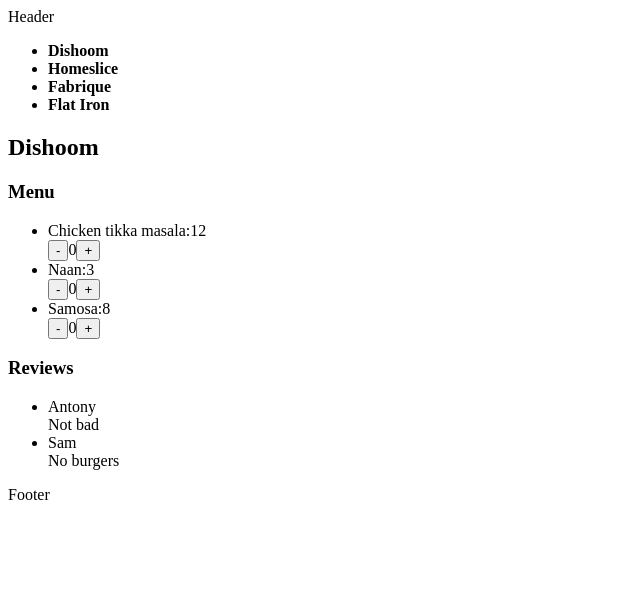
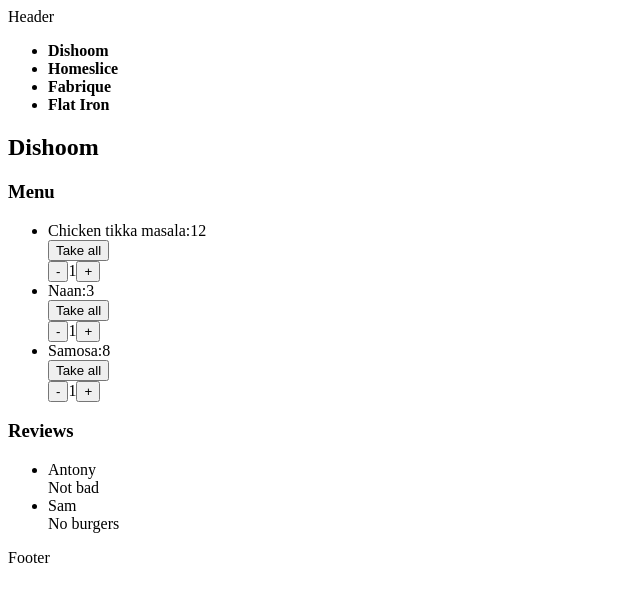
Before and after one commit to mila-vanilla/react-24, a React (Vite) app: page / in a window 1280 px wide. Shown: the top 602 px of the page, without its empty margins (0-640 px from the left). Built offline with nearby package versions, Linux system fonts and the light colour scheme.

Commit message:
Add examples with counter feature

```diff
--- a/src/components/dish/component.jsx
+++ b/src/components/dish/component.jsx
@@ -1,15 +1,40 @@
-import { useState } from 'react'
+import { useCounter } from '@/hooks/useCounter'
+import { Counter } from '@/components'
+import { useCallback, useEffect } from 'react'
+
+const min = 0
+const max = 5
 
 export const Dish = ({ dish }) => {
-  const [count, setCount] = useState(0)
+  const { count, increment, decrement, set } = useCounter(0, { max })
+
+  const invokeEvent = useCallback((event) => {
+    console.log(event)
+  }, [])
+
+  useEffect(() => {
+    invokeEvent('dish mounted')
+    increment()
+  }, [increment, invokeEvent])
+
+  useEffect(() => {
+    invokeEvent('count set up')
+  }, [count, invokeEvent])
+
   return (
     <>
       <div>{ dish.name }:{ dish.price }</div>
-      <div>
-        <button onClick={ () => count && setCount(count - 1) }>-</button>
-        { count }
-        <button onClick={ () => count < 5 && setCount(count + 1) }>+</button>
-      </div>
+
+      <button onClick={ () => set(max) }>
+        Take all
+      </button>
+      <Counter
+        min={ min }
+        max={ max }
+        count={ count }
+        onPlus={ increment }
+        onMinus={ decrement }
+      />
     </>
   )
 }
```
